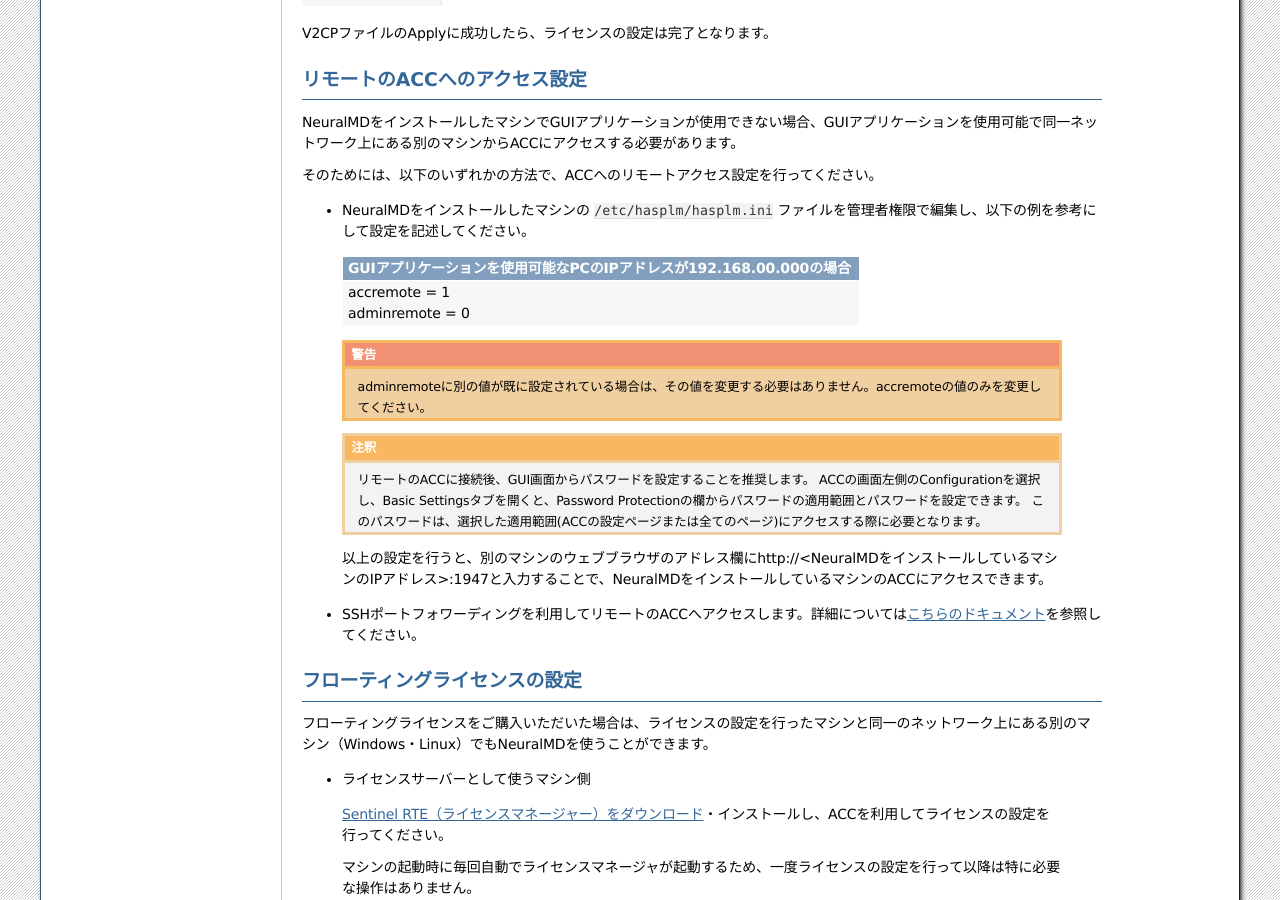
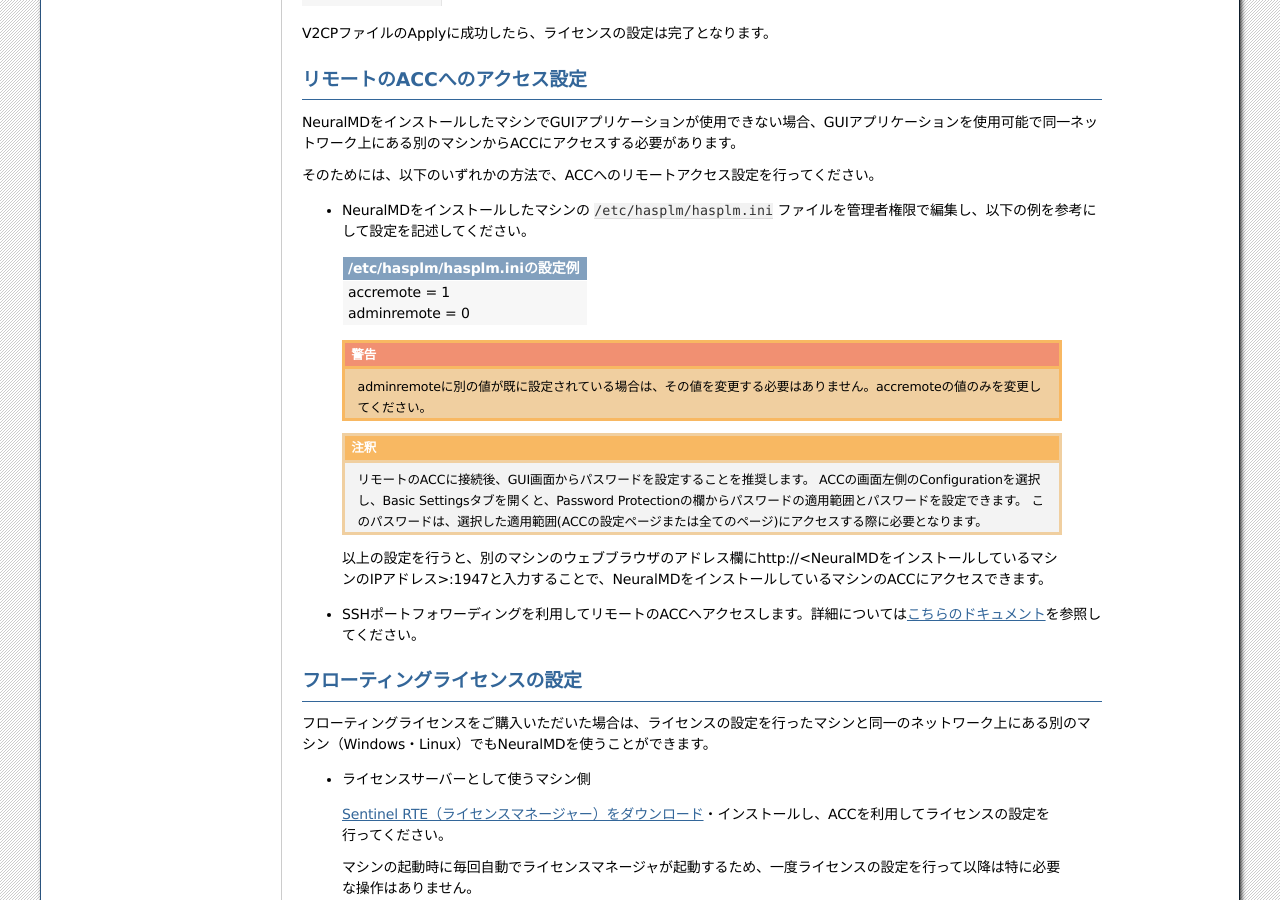
Before and after one commit to advancesoftcorp/neuralmd-doc, a Sphinx documentation site: the page built from docs/source/install/license.rst, in a window 1280 px wide and 900 px high, scrolled down 4481 px. Built offline with Sphinx 7.4.7, drawn with Linux system fonts in a browser that asks for light colours; formulas are drawn with MathJax 3.

Commit message:
remove a sentence about IP setting

```diff
--- a/docs/source/install/license.rst
+++ b/docs/source/install/license.rst
@@ -126,7 +126,7 @@
  .. table::
 
      +-------------------------------------------------------------------------------------------+
-     |GUIアプリケーションを使用可能なPCのIPアドレスが192.168.00.000の場合                        |
+     |/etc/hasplm/hasplm.iniの設定例                                                             |
      +===========================================================================================+
      || accremote = 1                                                                            |
      || adminremote = 0                                                                          |
```
